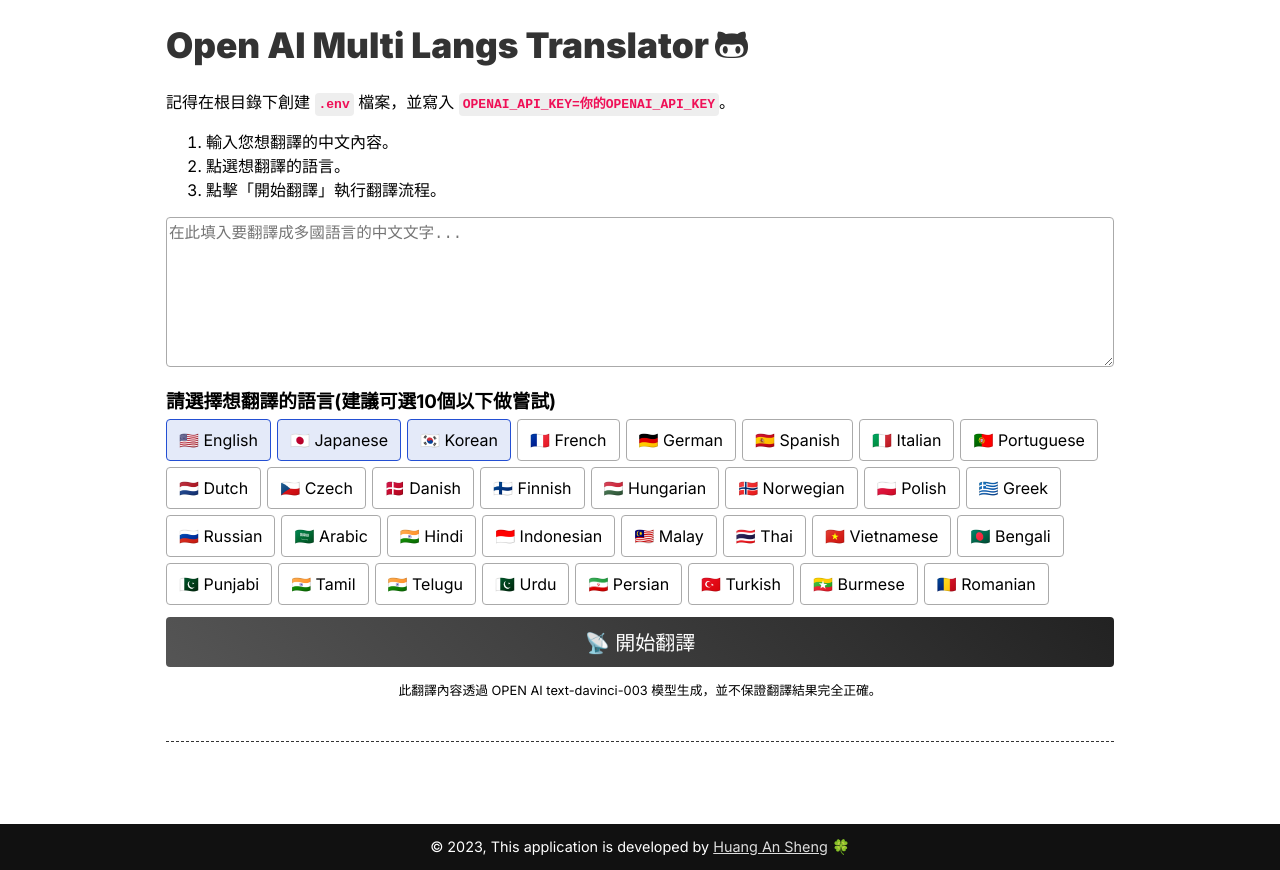
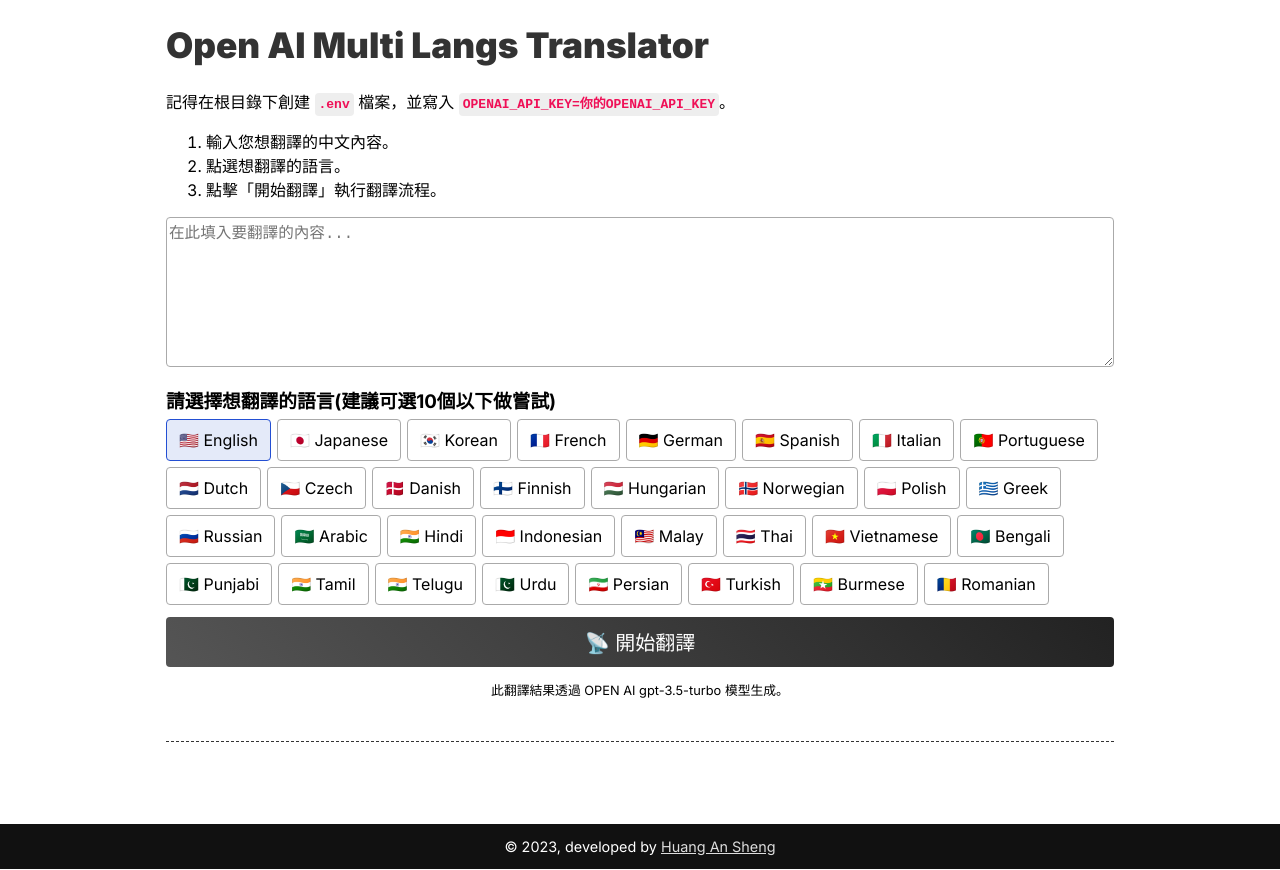
Before and after one commit to andy19910102/openai-multi-langs-translator, a Next.js app: page / in a window 1280 px wide. Built offline with nearby package versions, Linux system fonts and the light colour scheme.

Commit message:
upgrade: openai^4.12.4 && use model gpt-3.5-turbo

```diff
--- a/components/Card.js
+++ b/components/Card.js
@@ -38,9 +38,9 @@
                         <span>已複製翻譯結果</span>
                     </div>
                 </h3>
-                <textarea ref={textAreaRef} cols="30" rows="10" value={value || ""} onChange={(e) => console.log(e)}></textarea>
+                <textarea ref={textAreaRef} cols="30" rows="5" value={value || ""} onChange={(e) => console.log(e)}></textarea>
                 <button className="btn btn-copy" type="button" onClick={handleCopy}>
-                    <i class="fa-solid fa-clipboard"></i> 複製翻譯
+                    <i className="fa-solid fa-clipboard"></i> 複製翻譯
                 </button>
             </div>
         )
--- a/components/Form.js
+++ b/components/Form.js
@@ -1,42 +1,9 @@
 import { useState } from "react";
-import axios from "axios";
+import langOptions from "../static/lang-options";
 
 const Form = ({ onFormSubmit }) => {
     const [userInput, setUserInput] = useState("");
-    const [langList, setLangList] = useState([
-        { label: "English", icon: "🇺🇸", checked: true },
-        { label: "Japanese", icon: "🇯🇵", checked: true },
-        { label: "Korean", icon: "🇰🇷", checked: true },
-        { label: "French", icon: "🇫🇷", checked: false },
-        { label: "German", icon: "🇩🇪", checked: false },
-        { label: "Spanish", icon: "🇪🇸", checked: false },
-        { label: "Italian", icon: "🇮🇹", checked: false },
-        { label: "Portuguese", icon: "🇵🇹", checked: false },
-        { label: "Dutch", icon: "🇳🇱", checked: false },
-        { label: "Czech", icon: "🇨🇿", checked: false },
-        { label: "Danish", icon: "🇩🇰", checked: false },
-        { label: "Finnish", icon: "🇫🇮", checked: false },
-        { label: "Hungarian", icon: "🇭🇺", checked: false },
-        { label: "Norwegian", icon: "🇳🇴", checked: false },
-        { label: "Polish", icon: "🇵🇱", checked: false },
-        { label: "Greek", icon: "🇬🇷", checked: false },
-        { label: "Russian", icon: "🇷🇺", checked: false },
-        { label: "Arabic", icon: "🇸🇦", checked: false },
-        { label: "Hindi", icon: "🇮🇳", checked: false },
-        { label: "Indonesian", icon: "🇮🇩", checked: false },
-        { label: "Malay", icon: "🇲🇾", checked: false },
-        { label: "Thai", icon: "🇹🇭", checked: false },
-        { label: "Vietnamese", icon: "🇻🇳", checked: false },
-        { label: "Bengali", icon: "🇧🇩", checked: false },
-        { label: "Punjabi", icon: "🇵🇰", checked: false },
-        { label: "Tamil", icon: "🇮🇳", checked: false },
-        { label: "Telugu", icon: "🇮🇳", checked: false },
-        { label: "Urdu", icon: "🇵🇰", checked: false },
-        { label: "Persian", icon: "🇮🇷", checked: false },
-        { label: "Turkish", icon: "🇹🇷", checked: false },
-        { label: "Burmese", icon: "🇲🇲", checked: false },
-        { label: "Romanian", icon: "🇷🇴", checked: false },
-    ]);
+    const [langList, setLangList] = useState(langOptions);
 
     const langListDOM = langList.map((lang, index) => {
         return (
@@ -78,7 +45,7 @@
                     cols="30"
                     rows="8"
                     value={userInput}
-                    placeholder="在此填入要翻譯成多國語言的中文文字..."
+                    placeholder="在此填入要翻譯的內容..."
                     onChange={(e) => setUserInput(e.target.value)}
                     required
                 >
@@ -90,7 +57,7 @@
                     {langListDOM}
                 </div>
                 <button className="btn" type="submit">📡 開始翻譯</button>
-                <p className="small text-center">此翻譯內容透過 OPEN AI text-davinci-003 模型生成，並不保證翻譯結果完全正確。</p>
+                <p className="small text-center">此翻譯結果透過 OPEN AI gpt-3.5-turbo 模型生成。</p>
             </form>
         </div>
     )
--- a/package.json
+++ b/package.json
@@ -10,7 +10,7 @@
   "dependencies": {
     "axios": "^1.3.4",
     "next": "^13.1.1",
-    "openai": "^3.1.0",
+    "openai": "^4.12.4",
     "react": "^18.2.0",
     "react-dom": "^18.2.0"
   },
--- a/pages/api/translate.js
+++ b/pages/api/translate.js
@@ -1,16 +1,17 @@
-import { Configuration, OpenAIApi } from "openai";
+import OpenAI from 'openai';
 
-const configuration = new Configuration({
-    apiKey: process.env.OPENAI_API_KEY,
+const apiKey = process.env.OPENAI_API_KEY;
+
+const openai = new OpenAI({
+    apiKey: apiKey,
 });
-const openai = new OpenAIApi(configuration);
 
 export default async function (req, res) {
     // Check that the API key is configured
-    if (!configuration.apiKey) {
+    if (!apiKey) {
         res.status(500).json({
             error: {
-                message: "OpenAI API key not configured, please follow instructions in README.md",
+                message: "環境變數 OPENAI_API_KEY 未設定",
             }
         });
         return;
@@ -21,13 +22,13 @@
 
     try {
         const prompt = generatePrompt(userInput, lang);
-        const completion = await openai.createCompletion({
-            model: "text-davinci-003",
-            prompt,
-            temperature: 0.6,
-            max_tokens: 256
+        const completion = await openai.chat.completions.create({
+            messages: [{ role: 'user', content: prompt }],
+            model: 'gpt-3.5-turbo',
+            max_tokens: 500
         });
-        res.status(200).json({ result: completion.data.choices[0].text });
+        const aiMessage = completion.choices[0].message.content;
+        res.status(200).json({ result: aiMessage });
     } catch (error) {
         // Consider adjusting the error handling logic for your use case
         if (error.response) {
@@ -46,7 +47,10 @@
 
 function generatePrompt(userInput, lang) {
     return `
-使用者:你是一個專業多國語言翻譯專家，將我下一句傳給你使用繁體中文寫的文案翻譯成「${lang}」語言
-使用者:${userInput}
-翻譯專家:`;
+你是一個翻譯，將我傳給你的文案翻譯為「${lang}」：
+
+###
+${userInput}
+###
+`;
 }
--- a/pages/index.js
+++ b/pages/index.js
@@ -6,11 +6,9 @@
 import axios from "axios";
 
 export default function Home() {
-    const [animalInput, setAnimalInput] = useState("");
     const [cardList, setCardList] = useState([]);
 
     const submitHandler = ({ userInput, langList }) => {
-        let currentIndex = 0;
         const newCardList = langList.map((lang) => {
             return {
                 title: lang["icon"] + lang["label"],
@@ -37,9 +35,8 @@
             })
             .catch(error => {
                 console.log(error);
-                alert(error.message);
-            })
-
+                alert(`${error.message}: ${error.response.data.error.message}`);
+            });
     };
 
     const cardListDOM = cardList.map((card, index) => {
@@ -58,11 +55,7 @@
             <main>
                 <header>
                     <div className="container">
-                        <h1>Open AI Multi Langs Translator
-                            <a className="githubLink" title="前往Github Repository" href="https://github.com/andy19910102/openai-multi-langs-translator" target="_blank">
-                                <i className="fab fa-github-alt"></i>
-                            </a>
-                        </h1>
+                        <h1>Open AI Multi Langs Translator</h1>
                         <p>記得在根目錄下創建 <span className="file-code">.env</span> 檔案，並寫入 <span className="file-code">OPENAI_API_KEY=你的OPENAI_API_KEY</span>。</p>
                         <ol>
                             <li>輸入您想翻譯的中文內容。</li>
@@ -85,7 +78,7 @@
 
             <footer>
                 <div className="container">
-                    <p>&copy; 2023, This application is developed by <a href="https://enn.design/" target="_blank">Huang An Sheng</a> 🍀 </p>
+                    <p>&copy; 2023, developed by <a href="https://enn.design/" target="_blank">Huang An Sheng</a></p>
                 </div>
             </footer>
         </div>
--- /dev/null
+++ b/static/lang-options.js
@@ -0,0 +1,34 @@
+export default [
+    { label: "English", icon: "🇺🇸", checked: true },
+    { label: "Japanese", icon: "🇯🇵", checked: false },
+    { label: "Korean", icon: "🇰🇷", checked: false },
+    { label: "French", icon: "🇫🇷", checked: false },
+    { label: "German", icon: "🇩🇪", checked: false },
+    { label: "Spanish", icon: "🇪🇸", checked: false },
+    { label: "Italian", icon: "🇮🇹", checked: false },
+    { label: "Portuguese", icon: "🇵🇹", checked: false },
+    { label: "Dutch", icon: "🇳🇱", checked: false },
+    { label: "Czech", icon: "🇨🇿", checked: false },
+    { label: "Danish", icon: "🇩🇰", checked: false },
+    { label: "Finnish", icon: "🇫🇮", checked: false },
+    { label: "Hungarian", icon: "🇭🇺", checked: false },
+    { label: "Norwegian", icon: "🇳🇴", checked: false },
+    { label: "Polish", icon: "🇵🇱", checked: false },
+    { label: "Greek", icon: "🇬🇷", checked: false },
+    { label: "Russian", icon: "🇷🇺", checked: false },
+    { label: "Arabic", icon: "🇸🇦", checked: false },
+    { label: "Hindi", icon: "🇮🇳", checked: false },
+    { label: "Indonesian", icon: "🇮🇩", checked: false },
+    { label: "Malay", icon: "🇲🇾", checked: false },
+    { label: "Thai", icon: "🇹🇭", checked: false },
+    { label: "Vietnamese", icon: "🇻🇳", checked: false },
+    { label: "Bengali", icon: "🇧🇩", checked: false },
+    { label: "Punjabi", icon: "🇵🇰", checked: false },
+    { label: "Tamil", icon: "🇮🇳", checked: false },
+    { label: "Telugu", icon: "🇮🇳", checked: false },
+    { label: "Urdu", icon: "🇵🇰", checked: false },
+    { label: "Persian", icon: "🇮🇷", checked: false },
+    { label: "Turkish", icon: "🇹🇷", checked: false },
+    { label: "Burmese", icon: "🇲🇲", checked: false },
+    { label: "Romanian", icon: "🇷🇴", checked: false },
+]
```
Also changed, not shown: 1 other file (tests, documents, lock files or other folders).
